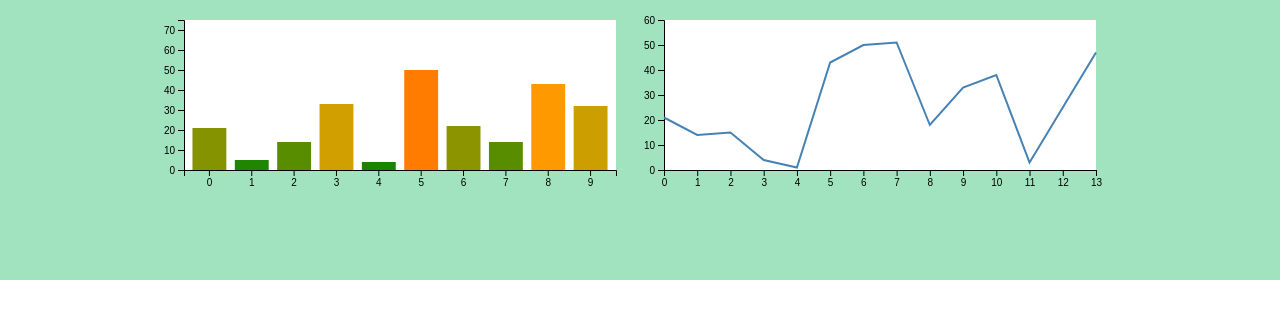
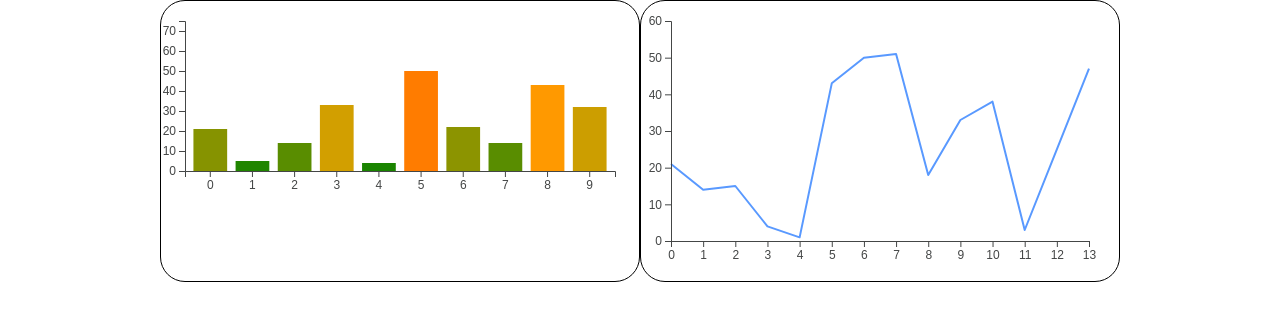
Before and after one commit to alexisbcc/d3-basic-graphs, a React (Create React App) app: page / in a window 1280 px wide. Shown: the top 320 px of the page. Built offline with nearby package versions, Linux system fonts and the light colour scheme.

Commit message:
Reusable line chart with tooptip completed

```diff
--- a/src/App.css
+++ b/src/App.css
@@ -1,3 +1,2 @@
 .App {
-  background: #a1e3bf;
 }
--- a/src/components/graphcontainer.css
+++ b/src/components/graphcontainer.css
@@ -11,4 +11,7 @@
   height: 280px;
   flex-basis: 300px;
   flex-grow: 1;
+  border-style: solid;
+  border-width: 1px;
+  border-radius: 25px;
 }
--- a/src/components/graphcontainer.jsx
+++ b/src/components/graphcontainer.jsx
@@ -5,13 +5,29 @@ import Line from "./line.jsx";
 import Bar from "./bar.jsx";
 
 function GraphContainer() {
+    const data = [
+      { x: 0, y: 21 },
+      { x: 1, y: 14 },
+      { x: 2, y: 15 },
+      { x: 3, y: 4 },
+      { x: 4, y: 1 },
+      { x: 5, y: 43 },
+      { x: 6, y: 50 },
+      { x: 7, y: 51 },
+      { x: 8, y: 18 },
+      { x: 9, y: 33 },
+      { x: 10, y: 38 },
+      { x: 11, y: 3 },
+      { x: 12, y: 25 },
+      { x: 13, y: 47 },
+    ];
   return (
     <div className="container">
       <div className="item">
         <Bar />
       </div>
       <div className="item">
-        <Line />
+        <Line height={220} data={data}/>
       </div>
     </div>
   );
--- a/src/components/line.css
+++ b/src/components/line.css
@@ -1,21 +1,16 @@
 svg {
-  background: rgb(255, 255, 255);
   overflow: visible;
   width: 100%;
   display: block;
 }
 .line-container {
-  margin: 20px 24px;
+  margin: 20px 30px;
 }
-div.tooltip {
-  position: absolute;
-  text-align: center;
-  width: 60px;
-  height: 28px;
-  padding: 2px;
-  font: 12px sans-serif;
-  background: lightsteelblue;
-  border: 0px;
-  border-radius: 8px;
-  pointer-events: none;
+.x-axis{
+  font-size: 12px;
+  color: rgb(68, 70, 70);
 }
+.y-axis{
+  font-size: 12px;
+  color: rgb(68, 70, 70);
+}
--- a/src/components/line.jsx
+++ b/src/components/line.jsx
@@ -4,14 +4,14 @@ import {
   line,
   axisBottom,
   axisLeft,
-  curveCardinal,
   scaleLinear,
   pointer,
-  bisector
+  bisector,
+  max,
 } from "d3";
-import { transition } from "d3-transition";
 import "./line.css";
 
+// Container observer to resize graph
 const useResizeObserver = (ref) => {
   const [dimensions, setDimensions] = useState(null);
   useEffect(() => {
@@ -29,28 +29,12 @@ const useResizeObserver = (ref) => {
   return dimensions;
 };
 
-function Line() {
-  const [data, setData] = useState([
-    { x: 0, y: 21 },
-    { x: 1, y: 14 },
-    { x: 2, y: 15 },
-    { x: 3, y: 4 },
-    { x: 4, y: 1 },
-    { x: 5, y: 43 },
-    { x: 6, y: 50 },
-    { x: 7, y: 51 },
-    { x: 8, y: 18 },
-    { x: 9, y: 33 },
-    { x: 10, y: 38 },
-    { x: 11, y: 3 },
-    { x: 12, y: 25 },
-    { x: 13, y: 47 },
-  ]);
+function Line(props) {
+  const { data, height } = props;
+
   const svgRef = useRef();
   const wrapperRef = useRef();
   const dimensions = useResizeObserver(wrapperRef);
-
-  const graphHeight = 150;
 
   useEffect(() => {
     const svg = select(svgRef.current);
@@ -58,19 +42,18 @@ function Line() {
 
     // Scales
     const xScale = scaleLinear()
-      .domain([0, data.length - 1])
+      .domain([0, max(data, (entry) => entry.x)])
       .range([0, dimensions.width]);
-    const yScale = scaleLinear().domain([0, 60]).range([graphHeight, 0]);
+    const yScale = scaleLinear().domain([0, 60]).range([height, 0]);
     const xAxis = axisBottom(xScale)
       .ticks(data.length)
       .tickFormat((index) => index);
-    const yAxis = axisLeft(yScale)
-    .ticks(5);
+    const yAxis = axisLeft(yScale).ticks(5);
 
     // Axis
     svg
       .select(".x-axis")
-      .style("transform", `translateY(${graphHeight}px)`)
+      .style("transform", `translateY(${height}px)`)
       .call(xAxis);
     svg.select(".y-axis").call(yAxis);
 
@@ -80,35 +63,39 @@ function Line() {
       .y((value) => yScale(value.y));
 
     svg
-      .selectAll(".line")
+      .select(".line")
       .data([data])
       .join("path")
-      .attr("class", "line")
-      .attr("d", (value) => myLine(value))
       .attr("fill", "none")
-      .attr("stroke", "steelblue")
-      .attr("stroke-width", 2);
+      .attr("stroke", "rgb(89, 153, 255)")
+      .attr("stroke-width", 2)
+      .attr("stroke-linejoin", "round")
+      .attr("d", (value) => myLine(value));
 
     // Tooltip
-    const tooltip = svg.select(".line-tooltip").style("display", "none");
+      const tooltip = svg
+        .select(".line-tooltip")
+        .style("display", "none");
 
     svg.on("touchmove mousemove", (event) => {
       // Find the value of the closest point
       // Extract the data from the path element
       const lineData = svg.select(".line").data()[0];
-      // Convert the corrdinate from pointer (range - svg dimensions) to domain
+      // Convert the corrdinate from pointer (range - screen space) to domain (data space)
       const domainXCoordinate = xScale.invert(pointer(event)[0]);
       // find the index to the closest value
-      const coords = bisector(d => d.x).center(lineData, domainXCoordinate);
+      const coords = bisector((d) => d.x).center(lineData, domainXCoordinate);
 
       tooltip
+        .style("display", null)
         .attr(
           "transform",
-          `translate(${xScale(lineData[coords].x)},${yScale(lineData[coords].y)})`
+          `translate(${xScale(lineData[coords].x)},${yScale(
+            lineData[coords].y
+          )})`
         )
-        .style("display", null)
         .style("pointer-events", "none")
-        .style("font", "10px sans-serif");
+        .style("font", "15px");
 
       const path = tooltip
         .selectAll("path")
@@ -117,7 +104,8 @@ function Line() {
         .attr("fill", "white")
         .attr("stroke", "black");
 
-      const text = tooltip
+      const text = svg
+        .select(".line-tooltip")
         .selectAll("text")
         .data([lineData[coords].y])
         .join("text")
@@ -133,11 +121,12 @@ function Line() {
     });
 
     svg.on("touchend mouseleave", () => tooltip.style("display", "none"));
-  }, [data, dimensions]);
+  }, [dimensions, data, height]);
 
   return (
     <div ref={wrapperRef} className="line-container">
-      <svg ref={svgRef}>
+      <svg ref={svgRef} height={height}>
+        <path className="line" />
         <g className="x-axis" />
         <g className="y-axis" />
         <g className="line-tooltip" />
```
